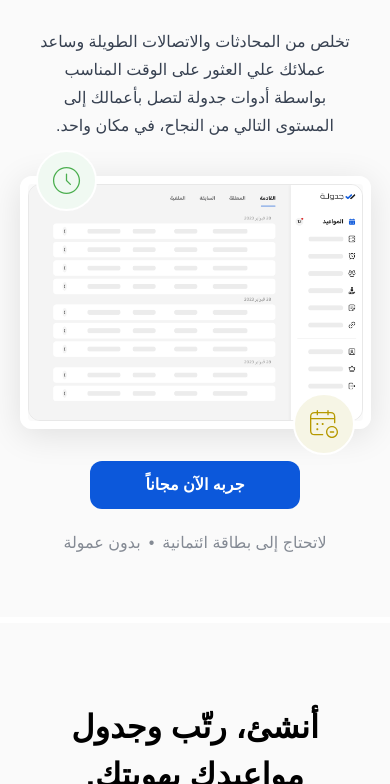
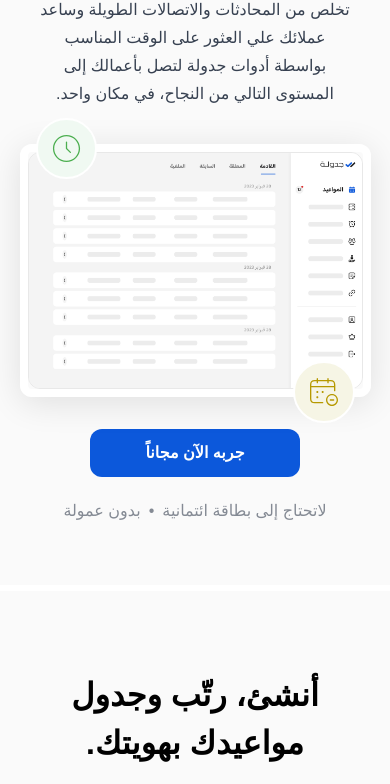
Before and after one commit to HossamMahmoudkhedr/jadwala, a plain HTML site: page index.html in a window 390 px wide. Shown: the part 228-1012 px from the top of the page. Drawn offline with Linux system fonts and the light colour scheme; a web font is replaced by a local one.

Commit message:
modify hero section

```diff
--- a/index.html
+++ b/index.html
@@ -158,7 +158,7 @@
 			<!-- End navbar -->
 			<!-- Start Hero section -->
 			<div
-				class="custom-section lg:h-[100vh] flex justify-center items-center text-center relative lg:pt-16 pt-44 pb-10">
+				class="custom-section lg:h-[100vh] flex justify-center items-center text-center relative lg:pt-16 pt-36 pb-10">
 				<span
 					class="hidden lg:absolute-circle top-36 xl:right-80 lg:right-48 bg-[#f0f4f9] p-5">
 					<svg
```
